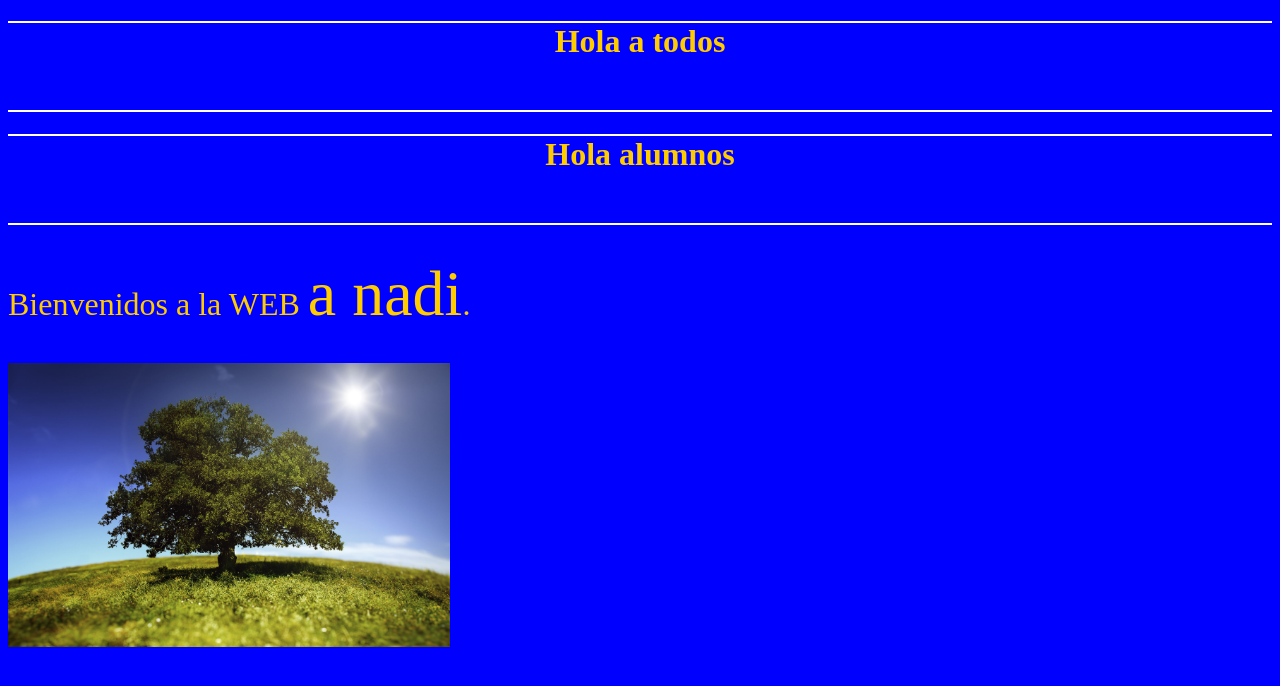
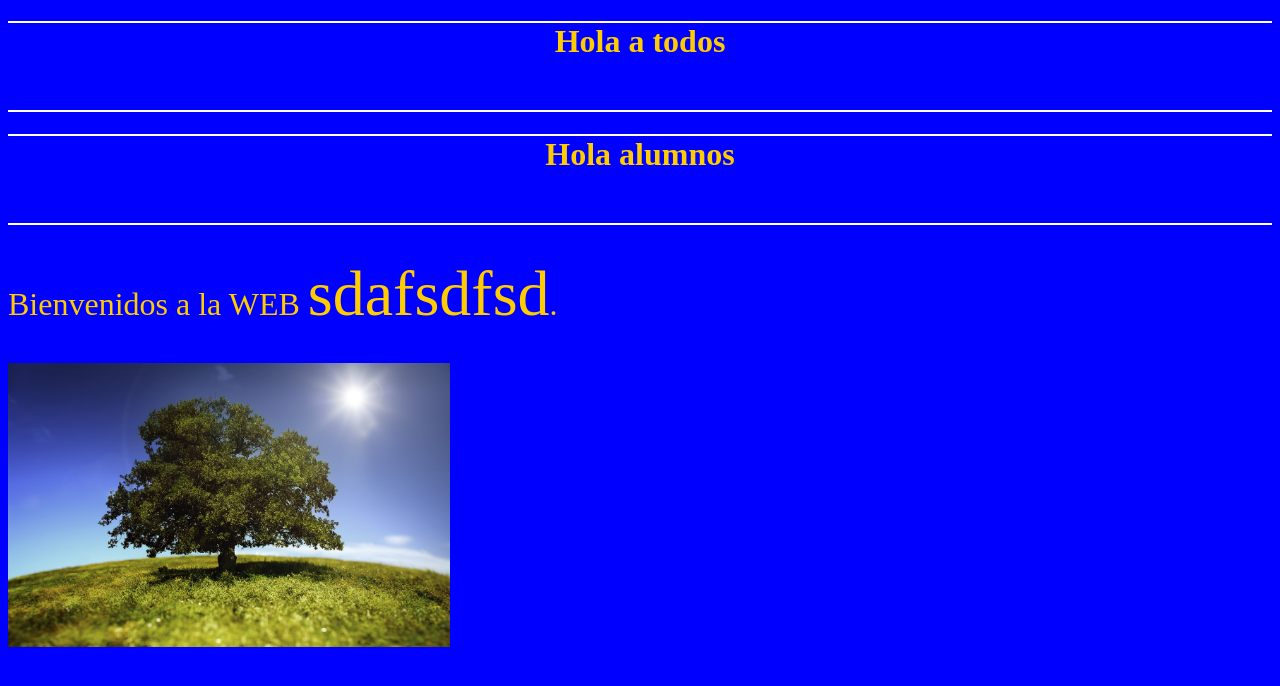
Before and after one commit to jorgeafr/web, a plain HTML site: page index.html in a window 1280 px wide. Drawn offline with Linux system fonts and the light colour scheme.

Commit message:
Add files via upload
otro cambio

```diff
--- a/index.html
+++ b/index.html
@@ -19,7 +19,7 @@ alert(mensaje);
 <h1>Hola alumnos
 </h1>
 
-<p>Bienvenidos a la WEB <span> a nadi</span>.</p>
+<p>Bienvenidos a la WEB <span> sdafsdfsd</span>.</p>
 <img src="imgs/arbol.jpg" width="35%">
 
 
```
